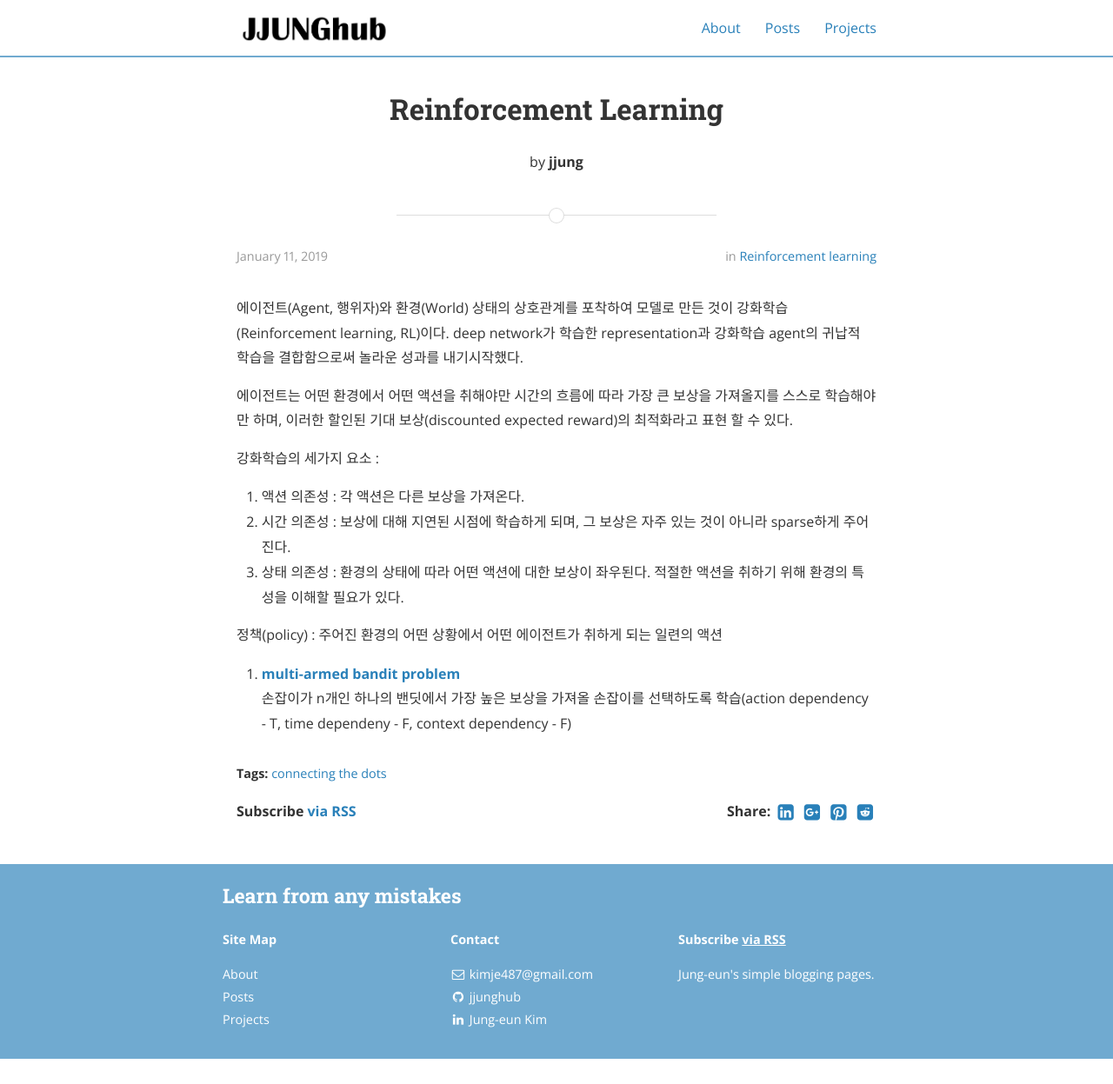
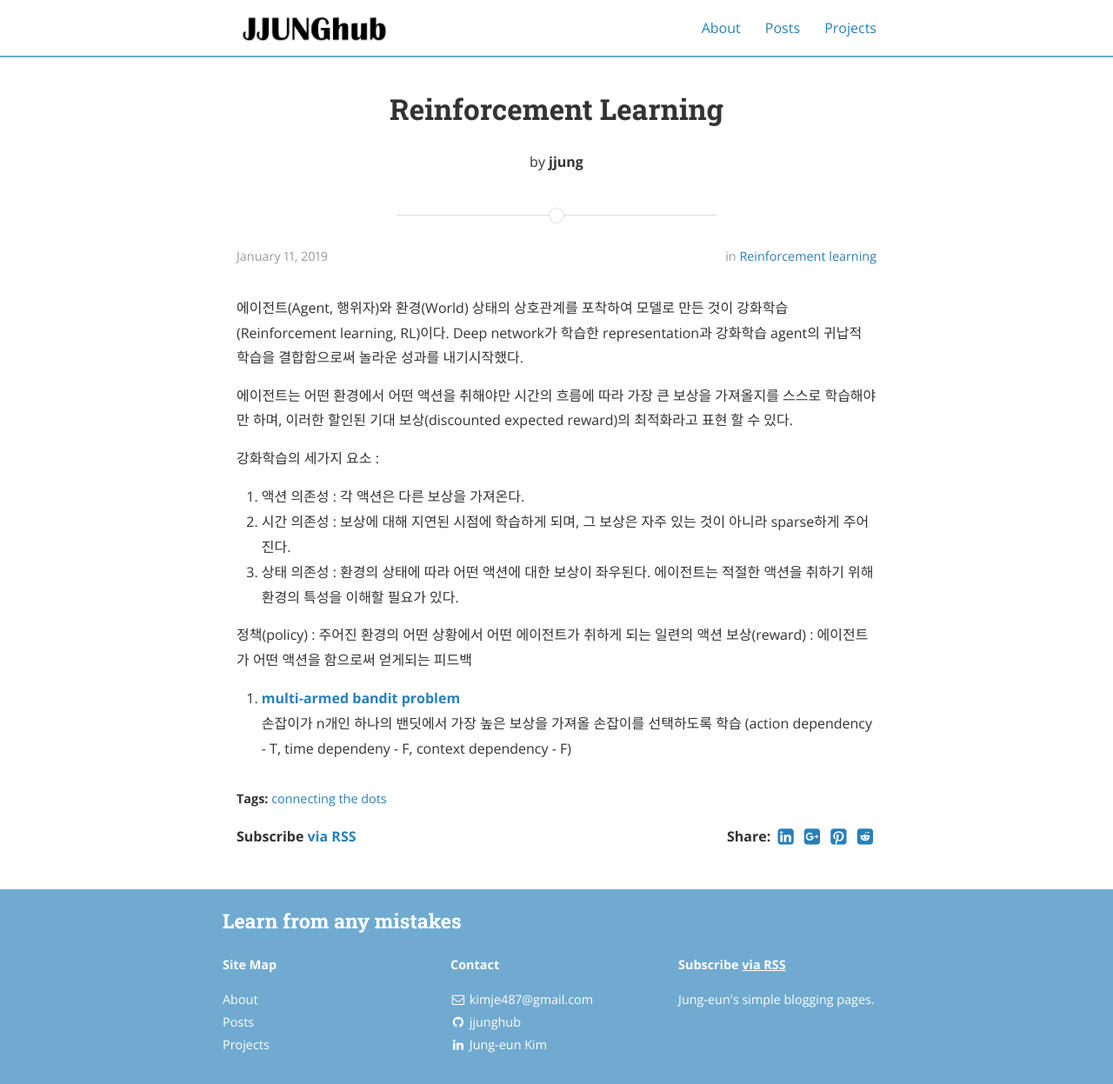
Before and after one commit to jjunghub/blog, a Jekyll site: the page built from _posts/2019-01-11-RFL.markdown, in a window 1280 px wide. Shown: the whole page at 87% size. Built offline with Jekyll 4.4.1, drawn with Linux system fonts in a browser that asks for light colours; nearby versions of some CDN libraries; before the commit the page ends 1218 px from its top, so only the background shows below that.

Commit message:
modify post

```diff
--- a/_posts/2019-01-11-RFL.markdown
+++ b/_posts/2019-01-11-RFL.markdown
@@ -8,18 +8,19 @@ tags: ['connecting the dots']
 ---
 
 에이전트(Agent, 행위자)와 환경(World) 상태의 상호관계를 포착하여 모델로 만든 것이 강화학습(Reinforcement learning, RL)이다.
-deep network가 학습한 representation과 강화학습 agent의 귀납적 학습을 결합함으로써 놀라운 성과를 내기시작했다.
+Deep network가 학습한 representation과 강화학습 agent의 귀납적 학습을 결합함으로써 놀라운 성과를 내기시작했다.
 
 에이전트는 어떤 환경에서 어떤 액션을 취해야만 시간의 흐름에 따라 가장 큰 보상을 가져올지를 스스로 학습해야만 하며, 이러한 할인된 기대 보상(discounted expected reward)의 최적화라고 표현 할 수 있다.
 
 강화학습의 세가지 요소 :
 1. 액션 의존성 : 각 액션은 다른 보상을 가져온다.
 2. 시간 의존성 : 보상에 대해 지연된 시점에 학습하게 되며, 그 보상은 자주 있는 것이 아니라 sparse하게 주어진다.
-3. 상태 의존성 : 환경의 상태에 따라 어떤 액션에 대한 보상이 좌우된다. 적절한 액션을 취하기 위해 환경의 특성을 이해할 필요가 있다.
+3. 상태 의존성 : 환경의 상태에 따라 어떤 액션에 대한 보상이 좌우된다. 에이전트는 적절한 액션을 취하기 위해 환경의 특성을 이해할 필요가 있다.
 
 정책(policy) : 주어진 환경의 어떤 상황에서 어떤 에이전트가 취하게 되는 일련의 액션
+보상(reward) : 에이전트가 어떤 액션을 함으로써 얻게되는 피드백
 
 
-
-1. [multi-armed bandit problem](link:)
-: 손잡이가 n개인 하나의 밴딧에서 가장 높은 보상을 가져올 손잡이를 선택하도록 학습(action dependency - T, time dependeny - F, context dependency - F)
+1. [multi-armed bandit problem](https://colab.research.google.com/drive/1Q1ZdZnLKlLxZ2vf2k2uZGTV6j0wO9FYb)
+: 손잡이가 n개인 하나의 밴딧에서 가장 높은 보상을 가져올 손잡이를 선택하도록 학습
+  (action dependency - T, time dependeny - F, context dependency - F)
```
